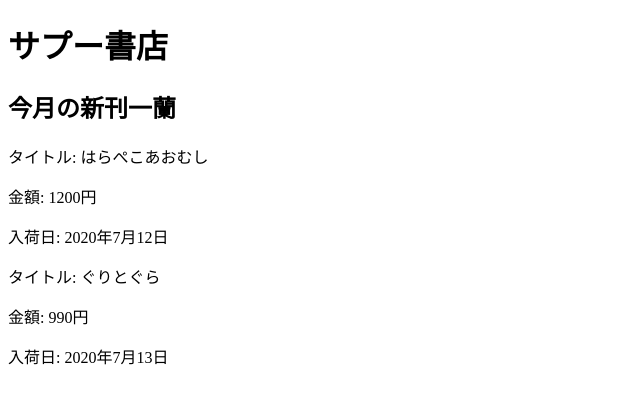
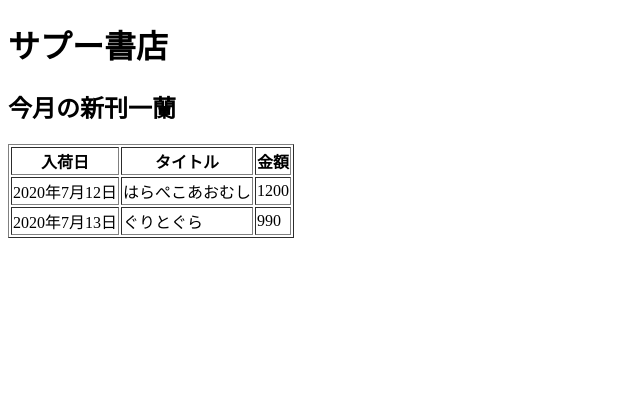
Before and after one commit to sEmoto0808/Python-Flask-Sample, a Flask app: page / in a window 1280 px wide. Shown: the top 404 px of the page, without its empty margins (0-640 px from the left). Run offline with Flask 2, Linux system fonts and the light colour scheme.

Commit message:
データをtableで表示

```diff
--- a/flaskr/templates/index.html
+++ b/flaskr/templates/index.html
@@ -7,10 +7,19 @@
     <body>
         <h1>サプー書店</h1>
         <h2>今月の新刊一蘭</h2>
-        {% for book in books %}
-            <p>タイトル: {{ book.title }}</p>
-            <p>金額: {{ book.price }}円</p>
-            <p>入荷日: {{ book.arrival_day }}</p>
-        {% endfor %}
+            <table border="1">
+                <tr>
+                    <th>入荷日</th>
+                    <th>タイトル</th>
+                    <th>金額</th>
+                </tr>
+                {% for book in books %}
+                    <tr>
+                        <td>{{ book.arrival_day }}</td>
+                        <td>{{ book.title }}</td>
+                        <td>{{ book.price }}</td>
+                    </tr>
+                {% endfor %}
+            </table>
     </body>
 </html>
```
